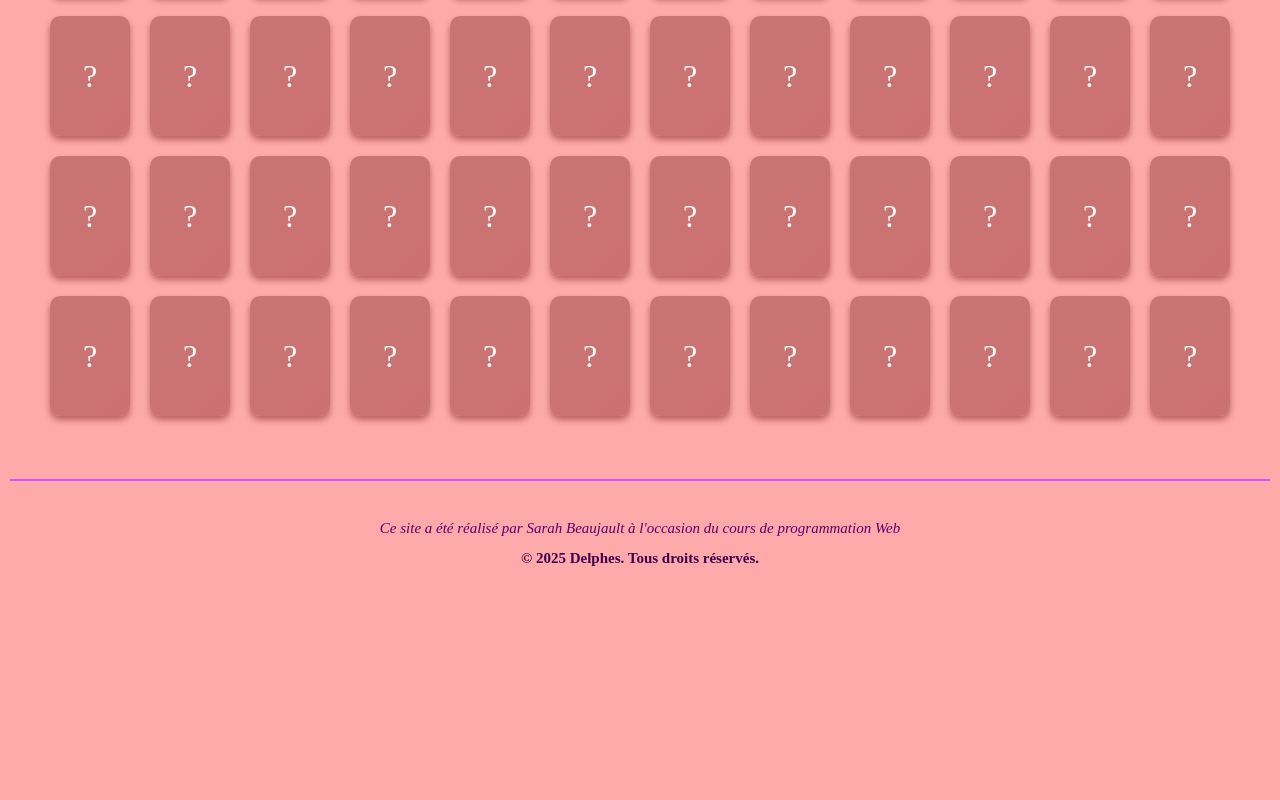
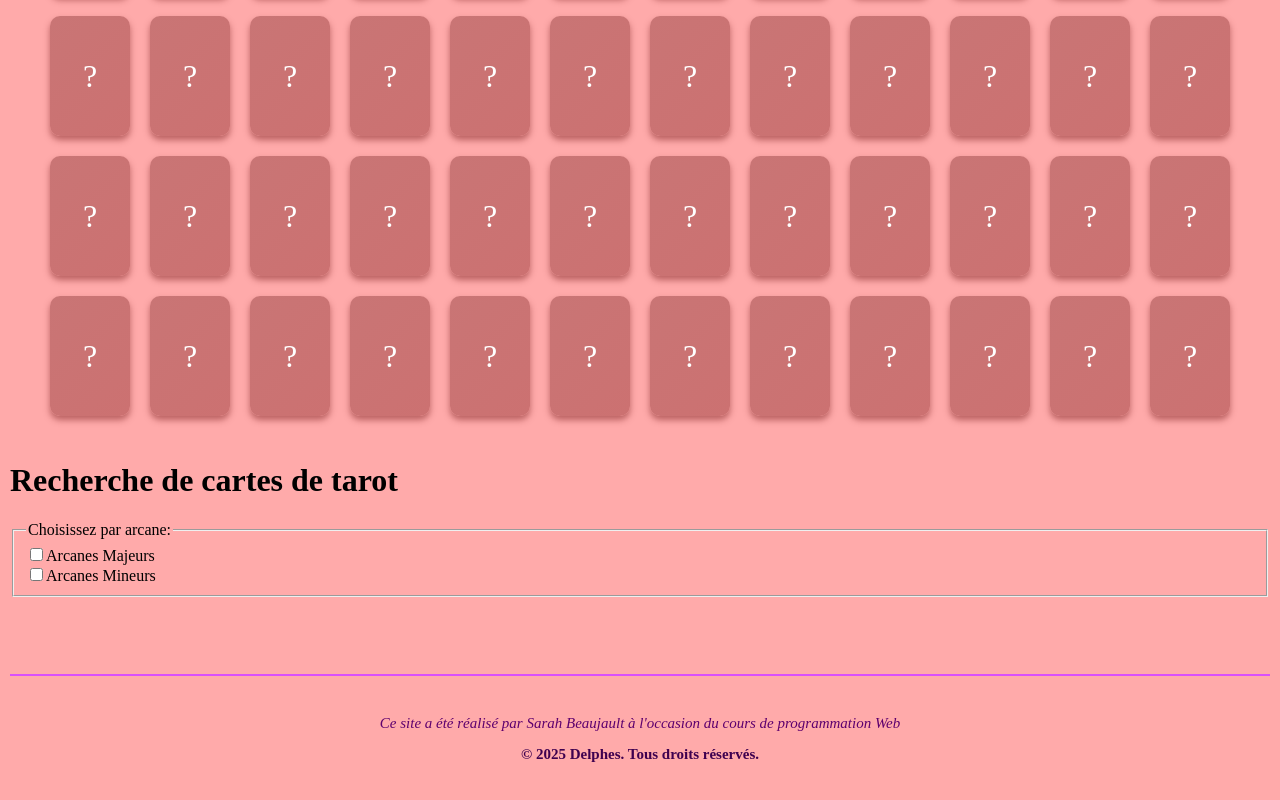
Before and after one commit to sarah-bjt/Delphes, a React (Vite) app: page /tarot in a window 1280 px wide. Shown: the part 621-1421 px from the top of the page. Before the commit the page ends 1238 px from the top, so only its background shows below. Built offline with nearby package versions, Linux system fonts and the light colour scheme; a web font is replaced by a local one.

Commit message:
tarot search

```diff
--- a/src/components/tarot-search.jsx
+++ b/src/components/tarot-search.jsx
@@ -0,0 +1,136 @@
+import { useState } from "react";
+import TarotCard from "./tarot-card.jsx";
+import tarotData from "../../data/tarot-zodiac.json";
+import "../styles/gallerie.css";
+
+export default function TarotSearch() {
+  const [selectedArcana, setSelectedArcana] = useState([]);
+  const [selectedSuites, setSelectedSuites] = useState([]);
+
+  const handleArcanaChange = (event) => {
+    const value = event.target.value;
+    setSelectedArcana((prevSelected) =>
+      prevSelected.includes(value)
+        ? prevSelected.filter((item) => item !== value)
+        : [...prevSelected, value]
+    );
+  };
+
+  const handleSuiteChange = (event) => {
+    const value = event.target.value;
+    setSelectedSuites((prevSelected) =>
+      prevSelected.includes(value)
+        ? prevSelected.filter((item) => item !== value)
+        : [...prevSelected, value]
+    );
+  };
+
+  const filteredCards = tarotData.tarot_cards.filter(card => {
+    // Si aucun filtre n'est sélectionné, ne rien afficher
+    if (selectedArcana.length === 0 && selectedSuites.length === 0) {
+      return false;
+    }
+
+    // Filtrage par arcane
+    const matchesArcana = selectedArcana.length === 0 || selectedArcana.includes(card.arcana);
+
+    // Filtrage par suite (uniquement pour les arcanes mineurs)
+    const matchesSuite =
+      selectedSuites.length === 0 ||
+      (card.arcana === "Mineur" && selectedSuites.includes(card.suite));
+
+    // Pour les arcanes majeurs, on ignore le filtrage par suite
+    if (card.arcana === "Majeur") {
+      return matchesArcana;
+    }
+
+    // Pour les arcanes mineurs, on applique les deux filtres
+    return matchesArcana && matchesSuite;
+  });
+
+  // Obtenir les suites uniques pour les options de filtrage
+  const uniqueSuites = [...new Set(
+    tarotData.tarot_cards
+      .filter(card => card.arcana === "Mineur")
+      .map(card => card.suite)
+  )];
+
+  return (
+    <div>
+      <h1>Recherche de cartes de tarot</h1>
+
+      <div className="filters">
+        <fieldset>
+          <legend>Choisissez par arcane:</legend>
+          <div>
+            <input
+              type="checkbox"
+              id="Majeur"
+              value="Majeur"
+              checked={selectedArcana.includes("Majeur")}
+              onChange={handleArcanaChange}
+            />
+            <label htmlFor="Majeur">Arcanes Majeurs</label>
+          </div>
+
+          <div>
+            <input
+              type="checkbox"
+              id="Mineur"
+              value="Mineur"
+              checked={selectedArcana.includes("Mineur")}
+              onChange={handleArcanaChange}
+            />
+            <label htmlFor="Mineur">Arcanes Mineurs</label>
+          </div>
+        </fieldset>
+
+        {selectedArcana.includes("Mineur") && (
+          <fieldset>
+            <legend>Choisissez par suite:</legend>
+            {uniqueSuites.map((suite) => (
+              <div key={suite}>
+                <input
+                  type="checkbox"
+                  id={suite}
+                  value={suite}
+                  checked={selectedSuites.includes(suite)}
+                  onChange={handleSuiteChange}
+                />
+                <label htmlFor={suite}>{suite}</label>
+              </div>
+            ))}
+          </fieldset>
+        )}
+      </div>
+
+      {(selectedArcana.length > 0 || selectedSuites.length > 0) && (
+        <div className="selection-summary">
+          {selectedArcana.length > 0 && (
+            <p>Arcanes sélectionnés: {selectedArcana.join(", ")}</p>
+          )}
+          {selectedSuites.length > 0 && (
+            <p>Suites sélectionnées: {selectedSuites.join(", ")}</p>
+          )}
+        </div>
+      )}
+
+      <div id="gallerie">
+        {filteredCards.map((card) => (
+          <TarotCard
+            key={card.name}
+            name={card.name}
+            arcana={card.arcana}
+            suite={card.suite}
+            upright_meaning={card.upright_meaning}
+            reversed_meaning={card.reversed_meaning}
+          />
+        ))}
+      </div>
+
+      {selectedArcana.length > 0 && filteredCards.length === 0 && (
+        <p>Aucune carte ne correspond à votre sélection.</p>
+      )}
+    </div>
+  );
+}
--- a/src/components/zodiac-search.jsx
+++ b/src/components/zodiac-search.jsx
@@ -1,5 +1,5 @@
 import { useState } from "react";
-import "../styles/zodiac-gallerie.css";
+import "../styles/gallerie.css";
 import ZodiacCard from "./zodiac-card.jsx";
 import zodiacData from "../../data/tarot-zodiac.json";
 
@@ -77,7 +77,7 @@ export default function ZodiacSearch() {
         <p>Éléments sélectionnés : {selectedElements.join(", ")}</p>
       )}
 
-      <div id="signe-gallerie">
+      <div id="gallerie">
         {filteredSigns.map((sign) => (
           <ZodiacCard
             key={sign.id}
--- a/src/pages/tarot-page.jsx
+++ b/src/pages/tarot-page.jsx
@@ -2,6 +2,7 @@ import Header from '../components/header.jsx';
 import Footer from '../components/footer.jsx';
 import TarotDraw from "../components/tarot-draw.jsx";
 import "../styles/page.css";
+import TarotSearch from '../components/tarot-search.jsx';
 
 export default function TarotPage(){
     return (
@@ -9,6 +10,7 @@ export default function TarotPage(){
             <Header/>
             <main>
                 <TarotDraw/>
+                <TarotSearch/>
             </main>
             <Footer/>
         </div>
--- /dev/null
+++ b/src/styles/gallerie.css
@@ -0,0 +1,20 @@
+#gallerie {
+  display: flex;
+  flex-wrap: wrap;
+  justify-content: center;
+  gap: 20px;
+  padding: 20px;
+}
+
+.card {
+  width: 200px;
+  height: 200px;
+  display: flex;
+  flex-direction: column;
+  align-items: center;
+  text-align: center;
+  background: #fff;
+  border-radius: 10px;
+  box-shadow: 0 4px 8px rgba(0, 0, 0, 0.2);
+  padding: 15px;
+}
--- a/src/styles/zodiac-gallerie.css
+++ /dev/null
@@ -1,20 +0,0 @@
-#signe-gallerie {
-    display: flex;
-    flex-wrap: wrap; /* Permet de passer à la ligne si l'écran est trop petit */
-    justify-content: center; /* Centre les cartes horizontalement */
-    gap: 20px; /* Espacement entre les cartes */
-    padding: 20px;
-  }
-
-  .card {
-    width: 200px; /* Ajuste la largeur des cartes */
-    height: 200px;
-    display: flex;
-    flex-direction: column;
-    align-items: center;
-    text-align: center;
-    background: #fff;
-    border-radius: 10px;
-    box-shadow: 0 4px 8px rgba(0, 0, 0, 0.2);
-    padding: 15px;
-  }
```
